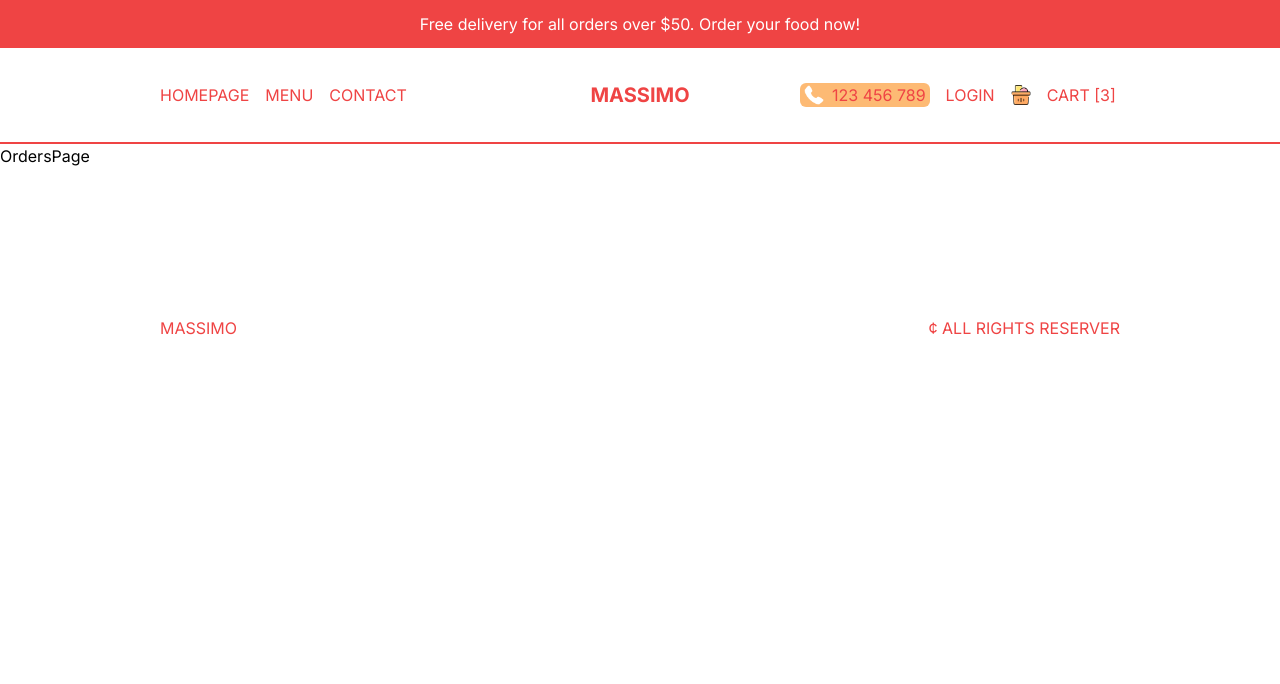
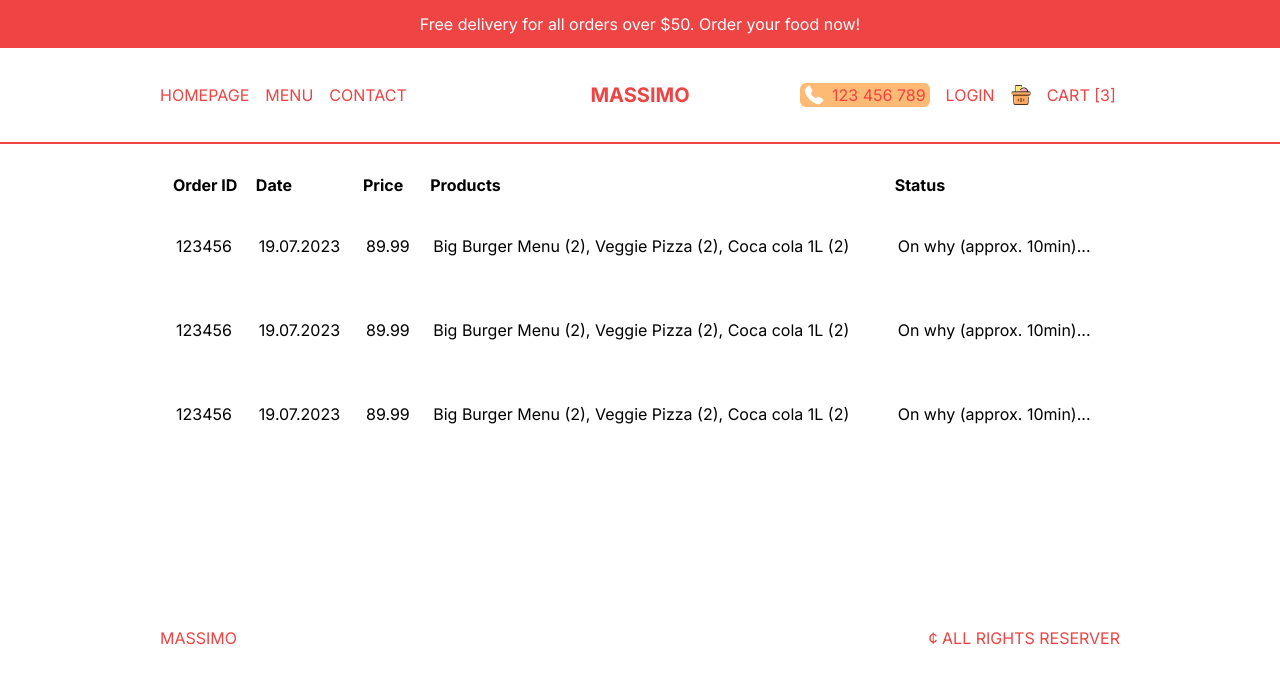
Before and after one commit to branmeco/restaurantapp, a Next.js app: page /orders in a window 1280 px wide. Shown: the top 684 px of the page. Built offline with nearby package versions, Linux system fonts and the light colour scheme.

Commit message:
Orders Page Design

```diff
--- a/src/app/orders/page.tsx
+++ b/src/app/orders/page.tsx
@@ -2,7 +2,42 @@ import React from 'react'
 
 function OrdersPage() {
   return (
-    <div>OrdersPage</div>
+    <div className='p-4 lg:px-20 xl:px-40'>
+      <table className='w-full border-separate border-spacing-3'>
+        <thead>
+          <tr className='text-left'>
+            <th className='hidden md:block'>Order ID</th>
+            <th>Date</th>
+            <th>Price</th>
+            <th className='hidden md:block'>Products</th>
+            <th>Status</th>
+          </tr>
+        </thead>
+        <tbody>
+          <tr className='text-sm md:text-base add:bg-gray-100'>
+            <td className='hidden md:block py-6 px-1'>123456</td>
+            <td className='py-6 px-1'>19.07.2023</td>
+            <td className='py-6 px-1'>89.99</td>
+            <td className='hidden md:block py-6 px-1'>Big Burger Menu (2), Veggie Pizza (2), Coca cola 1L (2)</td>
+            <td className='py-6 px-1'>On why (approx. 10min)...</td>
+          </tr>
+          <tr className='text-sm md:text-base add:bg-gray-100'>
+            <td className='hidden md:block py-6 px-1'>123456</td>
+            <td className='py-6 px-1'>19.07.2023</td>
+            <td className='py-6 px-1'>89.99</td>
+            <td className='hidden md:block py-6 px-1'>Big Burger Menu (2), Veggie Pizza (2), Coca cola 1L (2)</td>
+            <td className='py-6 px-1'>On why (approx. 10min)...</td>
+          </tr>
+          <tr className='text-sm md:text-base add:bg-gray-100'>
+            <td className='hidden md:block py-6 px-1'>123456</td>
+            <td className='py-6 px-1'>19.07.2023</td>
+            <td className='py-6 px-1'>89.99</td>
+            <td className='hidden md:block py-6 px-1'>Big Burger Menu (2), Veggie Pizza (2), Coca cola 1L (2)</td>
+            <td className='py-6 px-1'>On why (approx. 10min)...</td>
+          </tr>
+        </tbody>
+      </table>
+    </div>
   )
 }
 
--- a/src/components/Footer.tsx
+++ b/src/components/Footer.tsx
@@ -3,7 +3,7 @@ import Link from 'next/link';
 
 function Footer() {
   return (
-    <div className='h-12 md:h-24 p-4 lg:p-20 xl:p-40 text-red-500 flex items-center justify-between'>
+    <div className='h-12 md:h-24 p-4 lg:px-20 xl:p-40 text-red-500 flex items-center justify-between'>
       <Link href="/" className=''>MASSIMO</Link>
       <p>¢ ALL RIGHTS RESERVER</p>
     </div>
```
